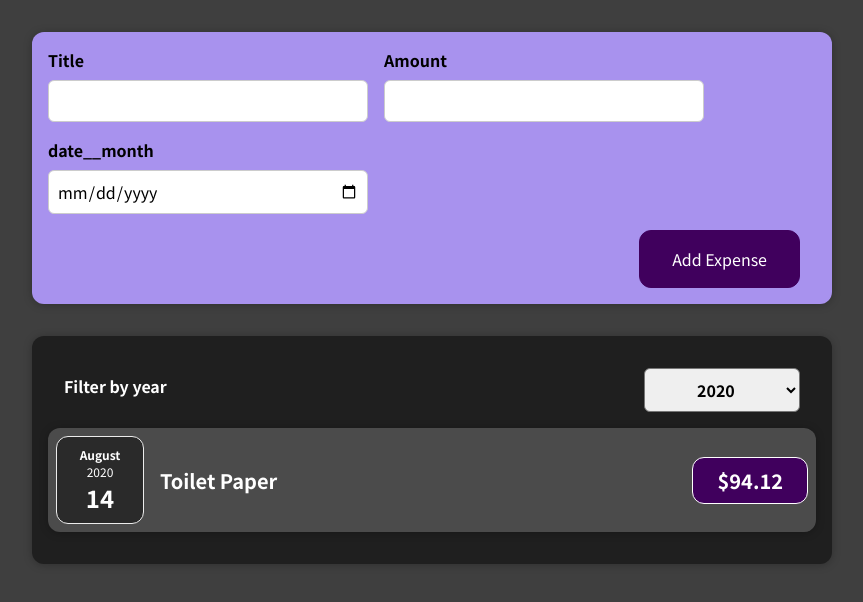
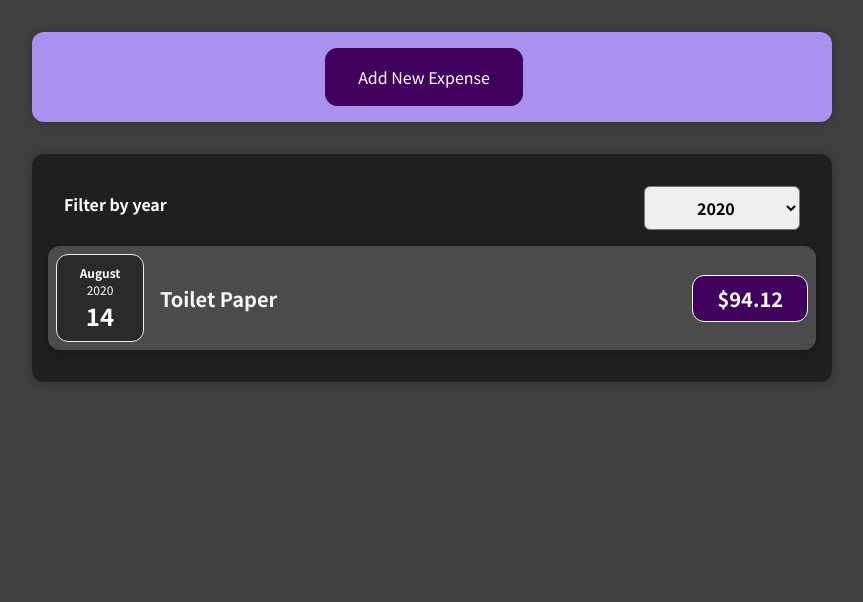
Before and after one commit to moreza66/React-Udemy, a React (Create React App) app in the folder my-app/: page / in a window 1280 px wide. Shown: the top 602 px of the page, without its empty margins (208-1071 px from the left). Built offline with nearby package versions, Linux system fonts and the light colour scheme.

Commit message:
added cansel button on newExpenses

```diff
--- a/my-app/src/components/Expenses/ExpenseItem.css
+++ b/my-app/src/components/Expenses/ExpenseItem.css
@@ -20,11 +20,11 @@
   }
 
   .expense-item h2 {
-    color: #3a3a3a;
+    color: #f6f0f0;
     font-size: 1rem;
     flex: 1;
     margin: 0 1rem;
-    color: white;
+    color: rgb(246, 245, 250);
   }
 
   .expense-item__price {
--- a/my-app/src/components/Expenses/ExpenseItem.js
+++ b/my-app/src/components/Expenses/ExpenseItem.js
@@ -6,6 +6,7 @@ import "./ExpenseItem.css";
 
 const ExpenseItem = (props) => {
   return (
+    <li>
       <Card className="expense-item">
         <ExpenseDate date={props.date} />
         <div className="expense-item__description">
@@ -13,6 +14,7 @@ const ExpenseItem = (props) => {
           <div className="expense-item__price">${props.amount}</div>
         </div>
       </Card>
+    </li>
   );
 };
 
--- a/my-app/src/components/Expenses/ExpensesList.css
+++ b/my-app/src/components/Expenses/ExpensesList.css
@@ -4,6 +4,6 @@
   }
 
   .expenses-list__fallback {
-    color: white;
+    color: rgb(244, 236, 236);
     text-align: center;
   }
--- a/my-app/src/components/Expenses/ExpensesList.js
+++ b/my-app/src/components/Expenses/ExpensesList.js
@@ -6,7 +6,7 @@ const ExpensesList = (props) => {
   if (props.items.leng === 0) {
     return <h2 className="expenses-list__fallback">Found No Expenses.</h2>;
   }
-
+  // console.log("moomomomomomo", props);
   return (
     <ul className="expenses-list">
       {props.items.map((expense) => (
--- a/my-app/src/components/NewExpense/ExpenseForm.js
+++ b/my-app/src/components/NewExpense/ExpenseForm.js
@@ -86,6 +86,9 @@ const ExpenseForm = (props) => {
         </div>
       </div>
       <div className="new-expense__actions">
+        <button type="button" onClick={props.onCansel}>
+          Cansel
+        </button>
         <button type="submit">Add Expense</button>
       </div>
     </form>
--- a/my-app/src/components/NewExpense/NewExpense.js
+++ b/my-app/src/components/NewExpense/NewExpense.js
@@ -1,20 +1,39 @@
-import React from "react";
+import React, { useState } from "react";
 
 import ExpenseForm from "./ExpenseForm";
 import "./NewExpense.css";
 
 const NewExpense = (props) => {
+  const [isEditing, setIsEditing] = useState();
+
   const saveExpenseDataHandler = (enteredExpenseData) => {
     const expenseData = {
       ...enteredExpenseData,
       id: Math.random().toString(),
     };
     props.onAddExpense(expenseData);
+    setIsEditing(false);
+  };
+
+  const startEditingHandler = () => {
+    setIsEditing(true);
+  };
+
+  const stopEditingHandler = () => {
+    setIsEditing(false);
   };
 
   return (
     <div className="new-expense">
-      <ExpenseForm onSaveExpenseData={saveExpenseDataHandler} />
+      {!isEditing && (
+        <button onClick={startEditingHandler}>Add New Expense </button>
+      )}
+      {isEditing && (
+        <ExpenseForm
+          onSaveExpenseData={saveExpenseDataHandler}
+          onCansel={stopEditingHandler}
+        />
+      )}
     </div>
   );
 };
```
Lines whose indentation alone changed are shown as unchanged.
